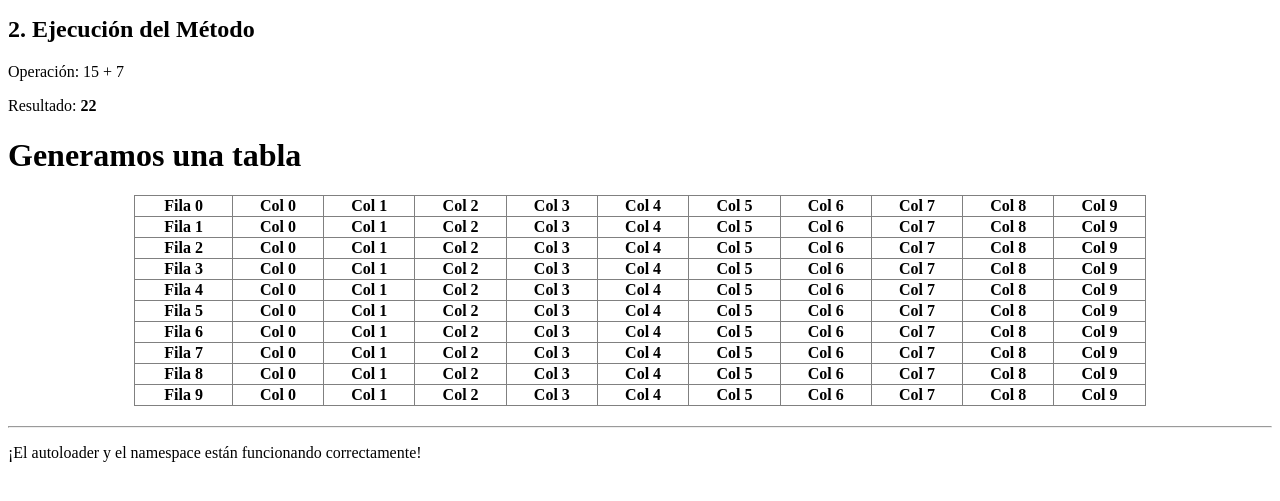
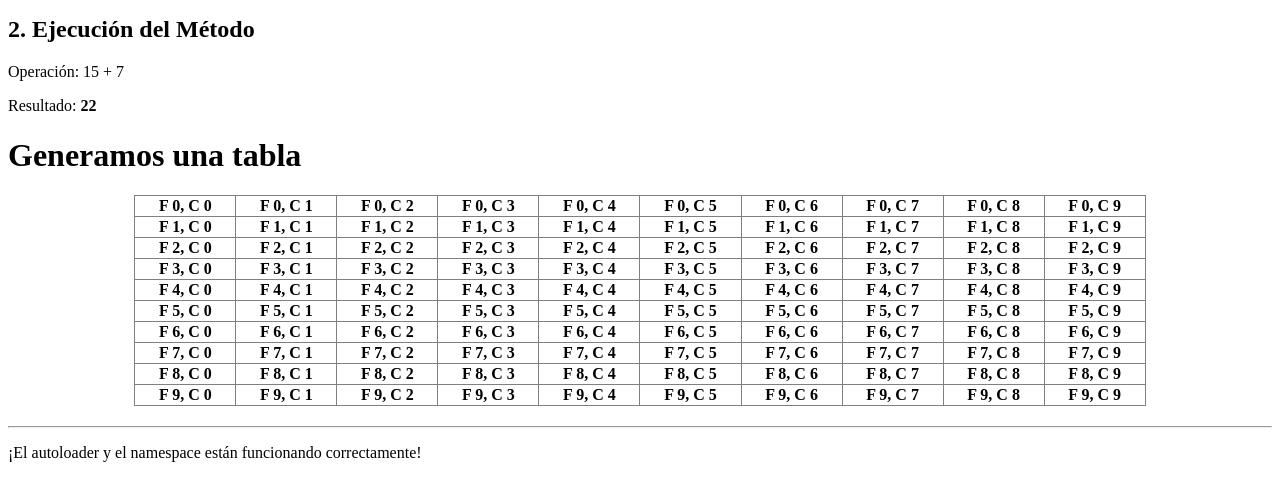
Before and after one commit to MiguelMatMar/Desarrollo-Web-Entorno-Servidor, a PHP site: page / in a window 1280 px wide. Shown: the part 157-658 px from the top of the page. Run offline with PHP 8.4, Linux system fonts and the light colour scheme; lists and menus that the app fills with data are empty.

Commit message:
Pequeña modificacion

```diff
--- a/Tema 5/POO/mi-proyecto-autoloader/src/Views/TablaGenerator.php
+++ b/Tema 5/POO/mi-proyecto-autoloader/src/Views/TablaGenerator.php
@@ -20,11 +20,10 @@ class TablaGenerator{
             // 2. Usamos el operador de concatenación (punto .) para unir strings
             // Abrimos la fila (<tr>) y la primera celda (<td>)
             $string .= "<tr>";
-            $string .= "<td style='background-color: #ffffffff; font-weight: bold;'>Fila $filas</td>";
 
             for ($columnas = 0; $columnas < 10; $columnas++) {
                 // 3. Añadimos las celdas de encabezado (<th>)
-                $string .= "<th> Col $columnas </th>";
+                $string .= "<th> F $filas, C $columnas </th>";
             }
 
             // 4. Cerramos la fila (</tr>), ya no hace falta el </td> extra.
```
